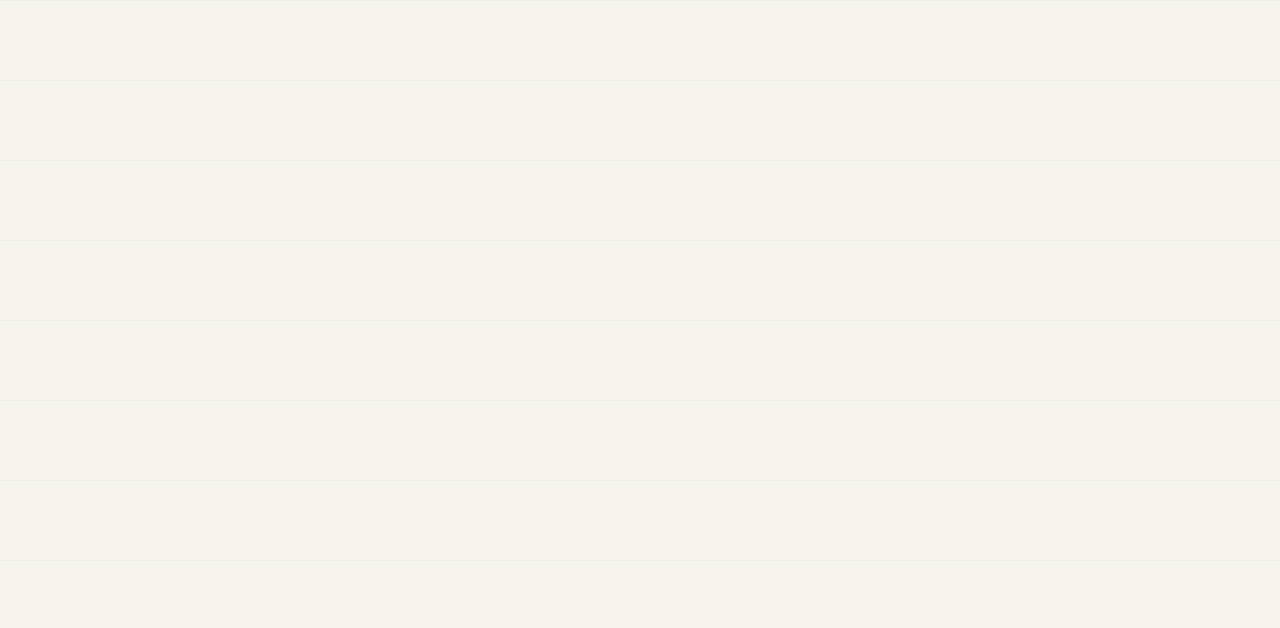
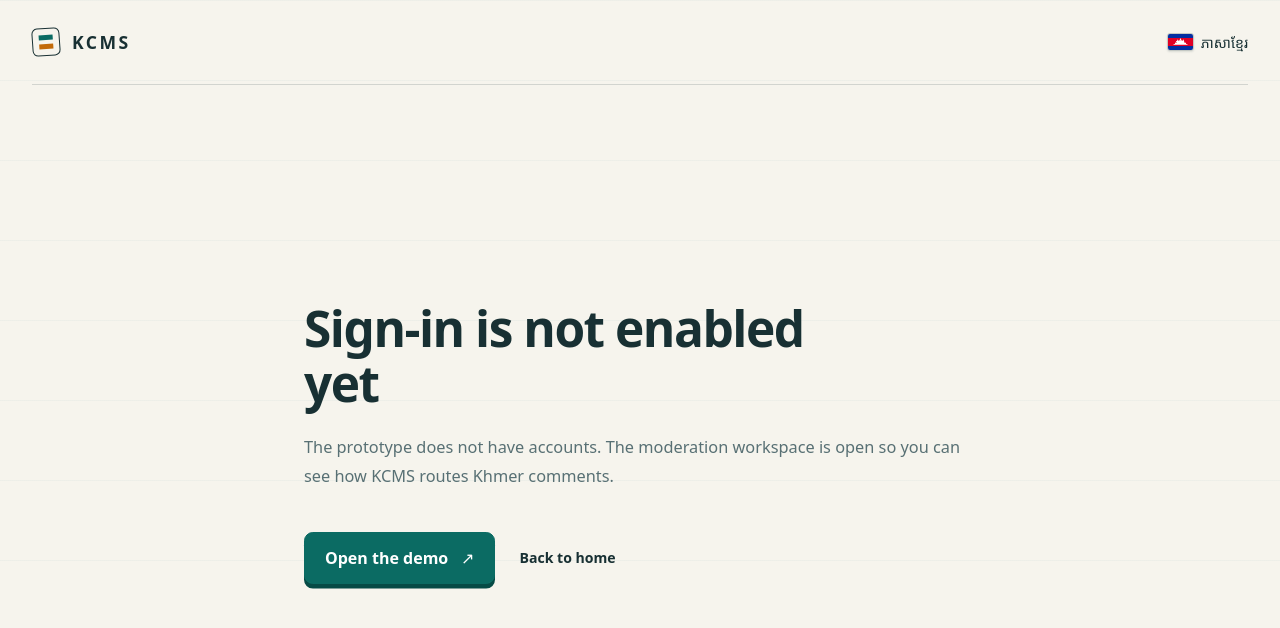
Before and after one commit to havbay/kcms-frontend, a React (Vite) app: page /sign-in in a window 1280 px wide. Before the commit this address had no page. Shown: the top 628 px of the page. Built offline with nearby package versions, Linux system fonts and the light colour scheme.

Commit message:
fix: replace blank unbuilt routes with notice pages

```diff
--- a/src/app/App.tsx
+++ b/src/app/App.tsx
@@ -4,14 +4,20 @@ import { Route, Routes } from 'react-router-dom'
 import type { Locale } from './copy'
 import { LandingPage } from './LandingPage'
 import { ModeratePage } from './ModeratePage'
+import { NoticePage } from './NoticePage'
 
 export function App() {
   const [locale, setLocale] = useState<Locale>('en')
+  const shared = { locale, setLocale }
 
   return (
     <Routes>
-      <Route path="/" element={<LandingPage locale={locale} setLocale={setLocale} />} />
-      <Route path="/moderate" element={<ModeratePage locale={locale} setLocale={setLocale} />} />
+      <Route path="/" element={<LandingPage {...shared} />} />
+      <Route path="/moderate" element={<ModeratePage {...shared} />} />
+      <Route path="/request-access" element={<NoticePage kind="request-access" {...shared} />} />
+      <Route path="/sign-in" element={<NoticePage kind="sign-in" {...shared} />} />
+      {/* Never leave a route blank: the SPA rewrite makes every path return 200. */}
+      <Route path="*" element={<NoticePage kind="not-found" {...shared} />} />
     </Routes>
   )
 }
--- a/src/app/LandingPage.tsx
+++ b/src/app/LandingPage.tsx
@@ -37,6 +37,7 @@ export function LandingPage({ locale, setLocale }: LandingPageProps) {
           <a className="nav-link" href="#how-it-works">{content.howItWorks}</a>
           <a className="nav-link" href="#human-control">{content.navHumanControl}</a>
           <a className="nav-link" href="#early-access">{content.accessEyebrow}</a>
+          <a className="nav-link nav-link-demo" href="/moderate">{content.openDemo}</a>
           <button
             aria-pressed={locale === 'km'}
             className="language-toggle"
--- /dev/null
+++ b/src/app/NoticePage.tsx
@@ -0,0 +1,58 @@
+import { Link } from 'react-router-dom'
+
+import { copy, type Locale } from './copy'
+
+type NoticeKind = 'request-access' | 'sign-in' | 'not-found'
+
+type NoticePageProps = {
+  kind: NoticeKind
+  locale: Locale
+  setLocale: (locale: Locale) => void
+}
+
+/** Routes that are navigation targets for later slices. They must say what is
+ *  and is not built — a blank screen reads as a broken product. */
+export function NoticePage({ kind, locale, setLocale }: NoticePageProps) {
+  const content = copy[locale]
+
+  const { title, body, hint } = {
+    'request-access': {
+      title: content.requestTitle,
+      body: content.requestBody,
+      hint: content.requestDemoHint,
+    },
+    'sign-in': { title: content.signInTitle, body: content.signInBody, hint: null },
+    'not-found': { title: content.notFoundTitle, body: content.notFoundBody, hint: null },
+  }[kind]
+
+  return (
+    <div className="site notice-shell" lang={locale === 'km' ? 'km' : 'en'}>
+      <header className="app-header">
+        <Link aria-label="KCMS home" className="brand" to="/">
+          <span aria-hidden="true" className="brand-mark"><span /><span /></span>
+          <span>KCMS</span>
+        </Link>
+        <button
+          aria-pressed={locale === 'km'}
+          className="language-toggle"
+          onClick={() => setLocale(locale === 'en' ? 'km' : 'en')}
+          type="button"
+        >
+          <img alt="" aria-hidden="true" className="language-flag"
+               src={locale === 'en' ? '/flags/kh.svg' : '/flags/gb.svg'} />
+          {content.language}
+        </button>
+      </header>
+
+      <main className="notice">
+        <h1>{title}</h1>
+        <p>{body}</p>
+        {hint && <p className="notice-hint">{hint}</p>}
+        <div className="notice-actions">
+          <Link className="button" to="/moderate">{content.openDemo}<span aria-hidden="true">↗</span></Link>
+          <Link className="text-link" to="/">{content.backHome}</Link>
+        </div>
+      </main>
+    </div>
+  )
+}
--- a/src/app/copy.ts
+++ b/src/app/copy.ts
@@ -32,6 +32,15 @@ export const copy = {
       },
     ],
     navHumanControl: 'Human control',
+    openDemo: 'Open the demo',
+    backHome: 'Back to home',
+    requestTitle: 'Pilot access is by invitation',
+    requestBody: 'KCMS is onboarding a small number of Cambodian organizations during an eight-week programme. There is no public sign-up yet — we size each pilot around your Page volume, team, and review workload first.',
+    requestDemoHint: 'You can try the moderation workspace right now with sample Khmer comments.',
+    signInTitle: 'Sign-in is not enabled yet',
+    signInBody: 'The prototype does not have accounts. The moderation workspace is open so you can see how KCMS routes Khmer comments.',
+    notFoundTitle: 'This page does not exist yet',
+    notFoundBody: 'KCMS is an early prototype. Only the public site and the moderation workspace are built.',
     modTitle: 'Moderate',
     modSubtitle: 'Comments KCMS surfaced for your team.',
     modBackToSite: 'Back to site',
@@ -156,6 +165,15 @@ export const copy = {
       },
     ],
     navHumanControl: 'ការគ្រប់គ្រងដោយមនុស្ស',
+    openDemo: 'បើកការសាកល្បង',
+    backHome: 'ត្រឡប់ទៅទំព័រដើម',
+    requestTitle: 'ការចូលរួមសាកល្បងតាមការអញ្ជើញ',
+    requestBody: 'KCMS កំពុងទទួលអង្គភាពកម្ពុជាមួយចំនួនតូចក្នុងកម្មវិធីរយៈពេលប្រាំបីសប្តាហ៍។ មិនទាន់មានការចុះឈ្មោះជាសាធារណៈទេ — យើងកំណត់ទំហំសាកល្បងតាមបរិមាណមតិយោបល់ ក្រុមការងារ និងបន្ទុកពិនិត្យរបស់អ្នកជាមុនសិន។',
+    requestDemoHint: 'អ្នកអាចសាកល្បងកន្លែងពិនិត្យមតិយោបល់ឥឡូវនេះ ជាមួយមតិយោបល់ខ្មែរគំរូ។',
+    signInTitle: 'ការចូលប្រើមិនទាន់បើកនៅឡើយ',
+    signInBody: 'គំរូនេះមិនទាន់មានគណនីទេ។ កន្លែងពិនិត្យមតិយោបល់បើកចំហ ដើម្បីឱ្យអ្នកឃើញរបៀបដែល KCMS បញ្ជូនមតិយោបល់ខ្មែរ។',
+    notFoundTitle: 'ទំព័រនេះមិនទាន់មានទេ',
+    notFoundBody: 'KCMS ជាគំរូដំបូង។ មានតែគេហទំព័រសាធារណៈ និងកន្លែងពិនិត្យមតិយោបល់ប៉ុណ្ណោះដែលបានសាង។',
     modTitle: 'ពិនិត្យមតិយោបល់',
     modSubtitle: 'មតិយោបល់ដែល KCMS បង្ហាញសម្រាប់ក្រុមរបស់អ្នក។',
     modBackToSite: 'ត្រឡប់ទៅគេហទំព័រ',
--- a/src/styles.css
+++ b/src/styles.css
@@ -314,3 +314,22 @@ figcaption span { width: 0.5rem; height: 0.5rem; border: 1px solid var(--mekong-
   .work-item { padding: 1.15rem; }
   .work-actions { flex-direction: column; align-items: stretch; }
 }
+
+/* ---- Notice pages (unbuilt routes) ------------------------------------- */
+.notice-shell { display: flex; flex-direction: column; min-height: 100vh; }
+.notice-shell .app-header { justify-content: space-between; }
+.notice { display: flex; flex-direction: column; justify-content: center; width: min(100% - 3rem, 42rem); margin-inline: auto; padding-block: clamp(4rem, 12vh, 8rem); flex: 1; }
+.notice h1 { max-width: 18ch; font-size: clamp(2.1rem, 4.5vw, 3.1rem); letter-spacing: -0.03em; line-height: 1.1; }
+.site[lang='km'] .notice h1 { max-width: 22ch; line-height: 1.4; }
+.notice p { margin: 1.4rem 0 0; color: var(--muted); font-size: 1.02rem; line-height: 1.8; }
+.site[lang='km'] .notice p { line-height: 2; }
+.notice-hint { padding-left: 1rem; border-left: 0.22rem solid var(--mekong-teal); color: var(--deep-ink) !important; }
+.notice-actions { display: flex; flex-wrap: wrap; align-items: center; gap: 1.5rem; margin-top: 2.5rem; }
+
+@media (max-width: 560px) {
+  .notice { width: min(100% - 1.5rem, 34rem); }
+  .notice-actions { align-items: stretch; flex-direction: column; gap: 0.9rem; }
+  .notice-actions .text-link { justify-content: center; }
+}
+.nav-link-demo { display: inline-flex; align-items: center; gap: 0.4rem; color: var(--mekong-teal); font-weight: 750; }
+.nav-link-demo::before { width: 0.42rem; height: 0.42rem; border-radius: 50%; background: var(--mekong-teal); content: ''; }
```
Also changed, not shown: 1 other file (tests, documents, lock files or other folders).
